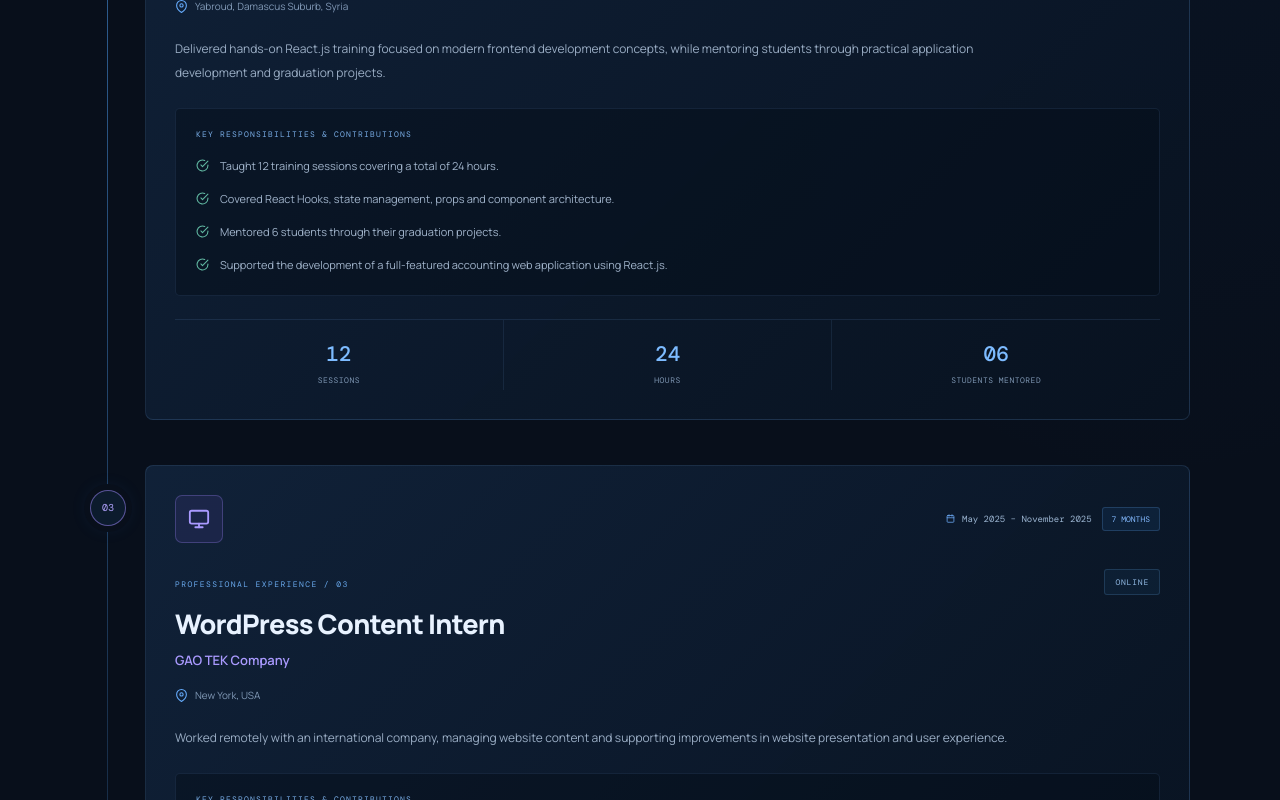
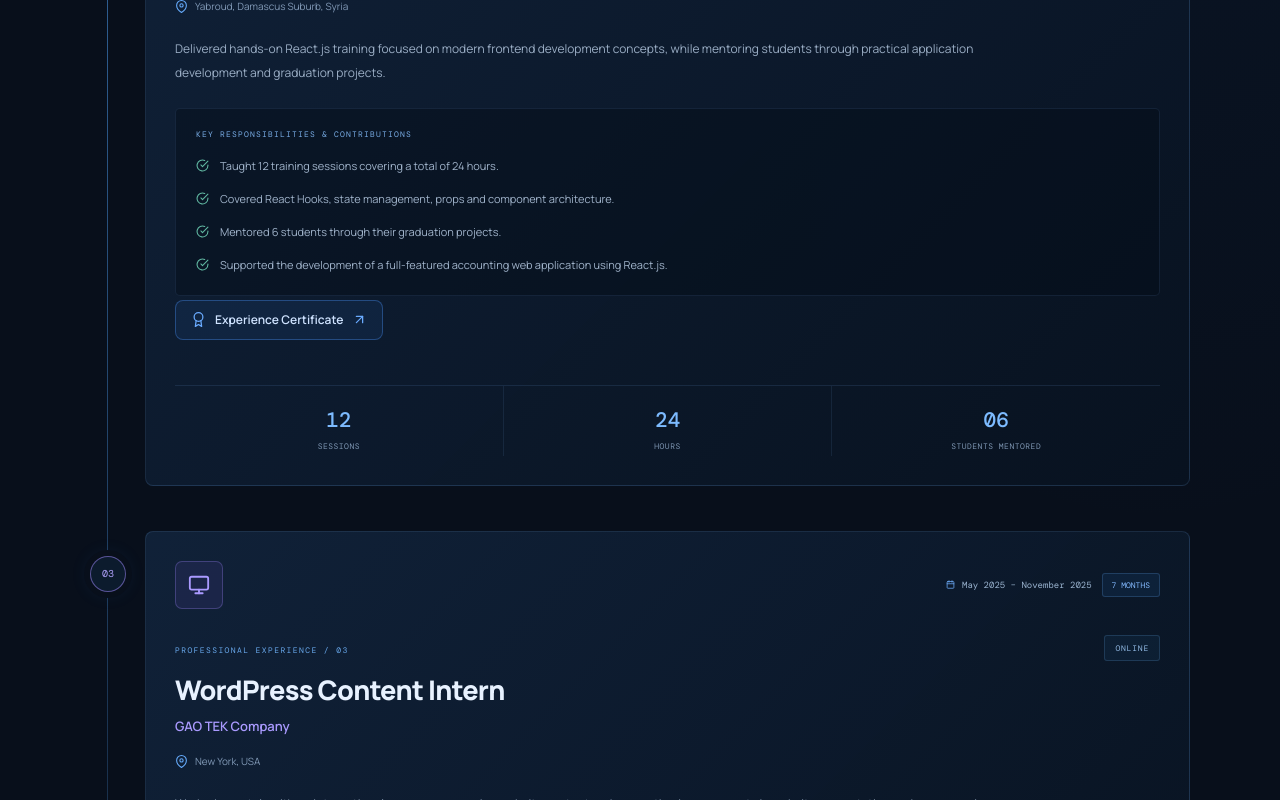
Before and after one commit to pierre-salameh/portfolio, a React (Vite) app: page / in a window 1280 px wide. Shown: the part 4951-5751 px from the top of the page. Built offline with nearby package versions, Linux system fonts and the light colour scheme.

Commit message:
Complete portfolio updates

```diff
--- a/src/components/Experience.css
+++ b/src/components/Experience.css
@@ -362,6 +362,40 @@
   color: #aa9aff;
 }
 
+
+
+.experience-certificate {
+  display: inline-flex;
+  align-items: center;
+  gap: 9px;
+  margin: 4px 0 22px;
+  padding: 10px 15px;
+  border: 1px solid rgba(76, 148, 255, 0.35);
+  border-radius: 8px;
+  background: rgba(49, 119, 218, 0.1);
+  color: #cfe3ff;
+  font-size: 12px;
+  font-weight: 600;
+  text-decoration: none;
+  transition: 0.25s ease;
+}
+
+.experience-certificate svg {
+  font-size: 15px;
+  color: #6aabff;
+}
+
+.experience-certificate:hover {
+  border-color: rgba(91, 159, 255, 0.7);
+  background: rgba(49, 119, 218, 0.2);
+  color: #ffffff;
+  transform: translateY(-2px);
+}
+
+.experience-certificate:hover svg:last-child {
+  transform: translate(2px, -2px);
+}
+
 /* FOOTER */
 
 .experience-footer {
--- a/src/components/Experience.jsx
+++ b/src/components/Experience.jsx
@@ -1,4 +1,3 @@
-
 import {
   FiBriefcase,
   FiCalendar,
@@ -11,6 +10,7 @@ import {
   FiCheckCircle,
   FiClock,
   FiGlobe,
+  FiAward,
 } from 'react-icons/fi'
 
 import './Experience.css'
@@ -56,6 +56,9 @@ const experiences = [
     type: 'PART-TIME',
     icon: <FiCode />,
     accent: 'cyan',
+
+    certificate:
+      'https://drive.google.com/file/d/1q4bKhk_uaMuCDp57b2UqpihraEXNCwMI/view?usp=drive_link',
 
     description:
       'Delivered hands-on React.js training focused on modern frontend development concepts, while mentoring students through practical application development and graduation projects.',
@@ -257,6 +260,21 @@ function Experience() {
 
                 </div>
 
+                {/* CERTIFICATE */}
+
+                {experience.certificate && (
+                  <a
+                    className="experience-certificate"
+                    href={experience.certificate}
+                    target="_blank"
+                    rel="noopener noreferrer"
+                  >
+                    <FiAward />
+                    <span>Experience Certificate</span>
+                    <FiArrowUpRight />
+                  </a>
+                )}
+
                 {/* METRICS */}
 
                 <div className="experience-stats">
```
